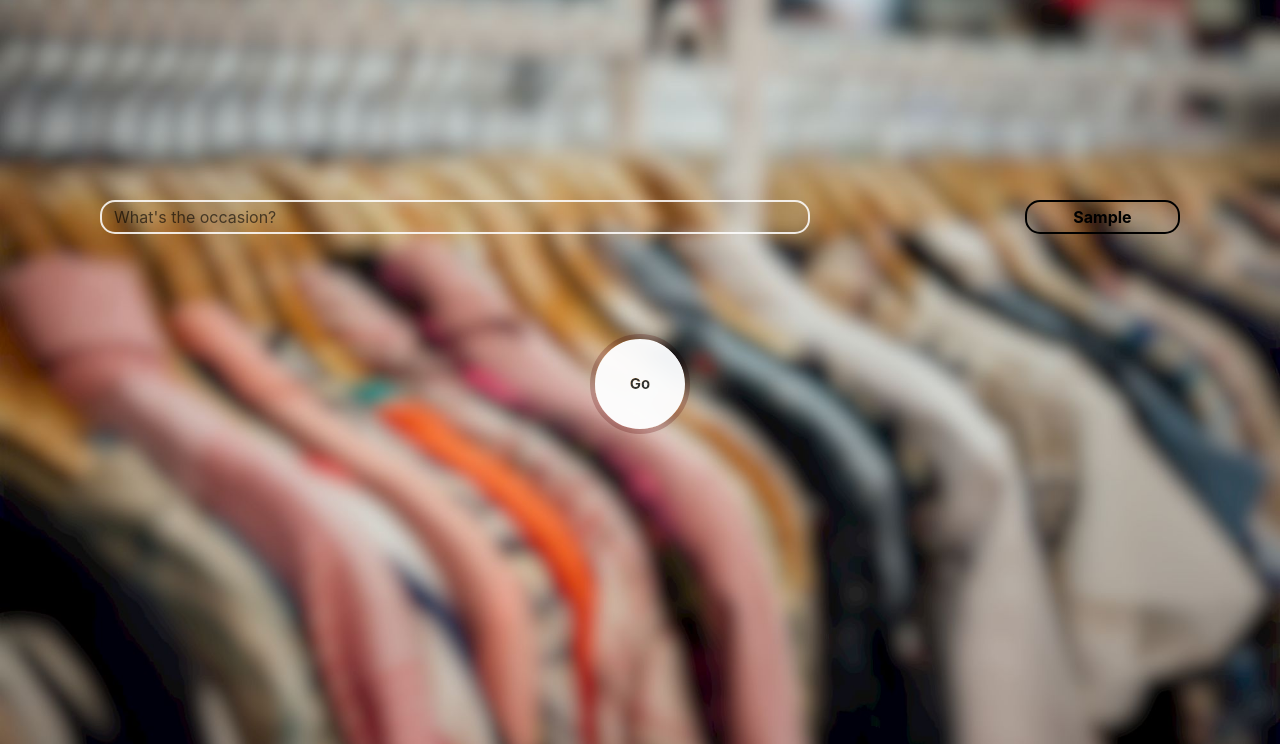
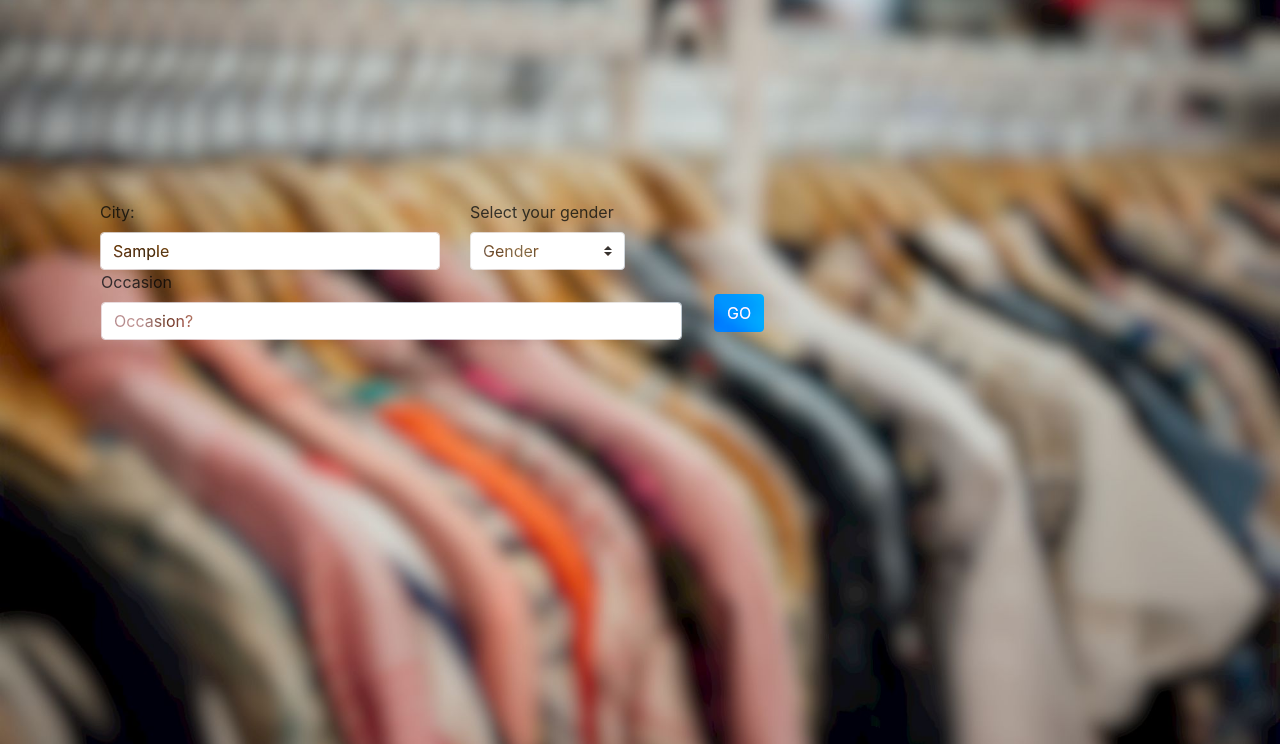
Before and after one commit to mukunda-p/vogueX---Fashion-Recommender, a Flask app: page / in a window 1280 px wide. Shown: the part 56-800 px from the top of the page. Run offline with Flask 2, Linux system fonts and the light colour scheme; a user stored in the database is signed in; tables that the repository leaves empty hold one stand-in row (values such as "Sample post"); some libraries are stand-ins or nearby versions.

Commit message:
UI Changes

```diff
--- a/website/templates/home.html
+++ b/website/templates/home.html
@@ -17,22 +17,26 @@ src="https://ajax.googleapis.com/ajax/libs/jquery/3.6.0/jquery.min.js"
     </div>
     <form action="/recommendations" method="POST" id="recoForm">
         <div class="row top-buffer">
-            <div class="col-8">
-                <input type="text" class="input-klass hover-zoom" id="occasion" name="occasion" placeholder="What's the occasion?">
+            <div class="col-4">
+                <label>City:</label><input type="text" class="form-control hover-zoom" id="city" name="city" value={{current_user.city}} />
             </div>
             <div class="col-2">
-                <input type="hidden" id="space" value="dummy" >
+                <label for="gender" > Select your gender</label>
+                <select class="custom-select" id="inputGroupSelect01" id="gender" name="gender" value={{current_user.gender}}>
+                    <option value="none" selected>Gender</option>
+                    <option value="male">Male</option>
+                    <option value="female">Female</option>
+                    <option value="other">other</option>
+                </select>
             </div>
-            <div class="col-2">
-                <input type="text" class="input-klass-city hover-zoom" id="city" name="city" value={{current_user.city}} >
+            <div class="form-group mx-sm-3 mb-2">
+                <label for="occasion">Occasion</label>
+                <input class="form-control hover-zoom" size="50" type="text" id="occasion" name="occasion" placeholder="Occasion?">
             </div>
-        </div>
-        <div class="row top-buffer">
-        <div class="col-12">
-            <div align="center">
-                <button type="button" class="btn btn-light btn-circle btn-xl recoButton1 bg-light"><b>Go</b></button>
+            <div class="form-group mx-sm-3 mb-2">
+                <br>
+                <button id="go" name="go" type="button" class="btn recoButton1 btn-primary mb-2">GO</button>
             </div>
-        </div>
         </div>
         <div class="row top-buffer">
             <div class="col-12">
@@ -49,6 +53,7 @@ src="https://ajax.googleapis.com/ajax/libs/jquery/3.6.0/jquery.min.js"
                   </div>
             </div>
         </div>
+
     </form>
 </div>
 {% endblock %}
```
